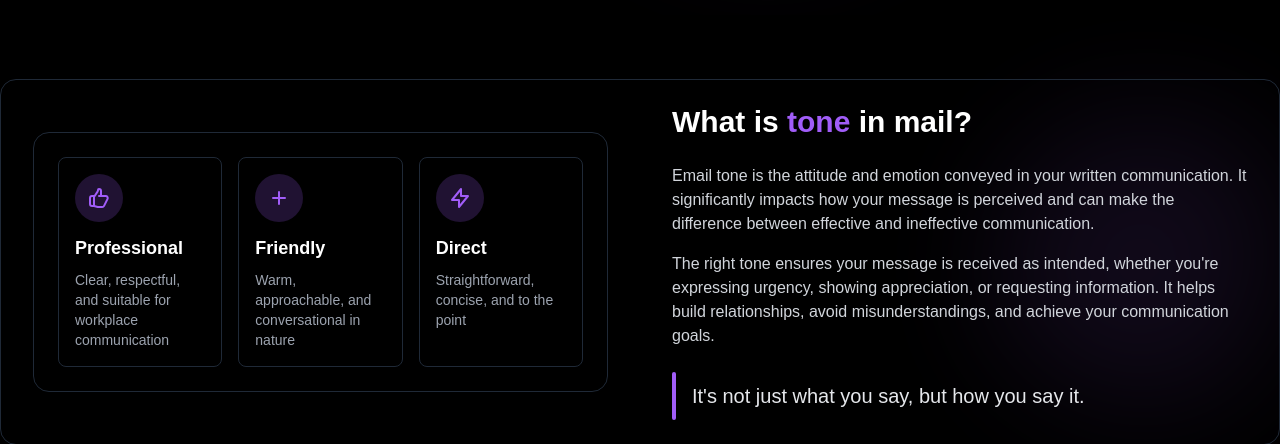
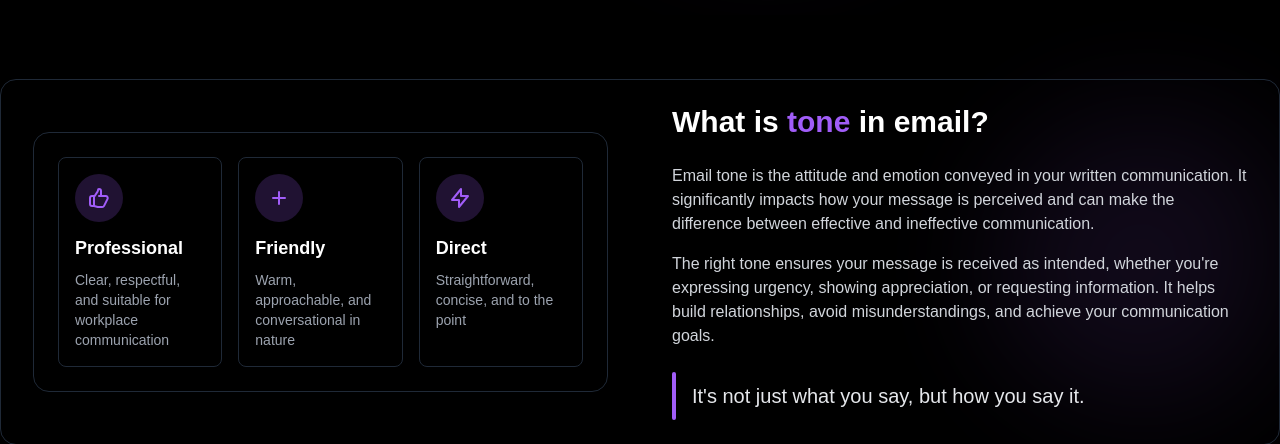
Before and after one commit to mushfikurahmaan/mailtunewebsite, a Django app: page / in a window 1280 px wide. Shown: the part 785-1229 px from the top of the page. Run offline with Django 5.2, Linux system fonts and the light colour scheme; style sheets or scripts are compiled from the project's sources.

Commit message:
Correct typos in home.html for clarity and consistency

```diff
--- a/templates/home.html
+++ b/templates/home.html
@@ -173,7 +173,7 @@
                     </div>
                 </div>
                 <div class="lg:w-1/2">
-                    <h2 class="text-3xl font-bold mb-6">What is <span class="text-primary">tone</span> in mail?</h2>
+                    <h2 class="text-3xl font-bold mb-6">What is <span class="text-primary">tone</span> in email?</h2>
                     <p class="text-gray-300 mb-4">
                         Email tone is the attitude and emotion conveyed in your written communication. It significantly impacts how your message is perceived and can make the difference between effective and ineffective communication.
                     </p>
@@ -839,7 +839,7 @@
                 <div class="bg-transparent rounded-lg border border-gray-800 p-5 hover:border-primary transition">
                     <h3 class="text-xl font-semibold mb-4">Which browsers and email clients are supported?</h3>
                     <p class="text-gray-300">
-                        Our extension works with Chrome, Firefox, Safari, and Brave browsers. It's compatible with Gmail, Outlook, Yahoo Mail, and most web-based email clients. We're continuously expanding our compatibility to support more platforms.
+                        Our extension works with Chrome, Firefox and Brave browsers. It's compatible with Gmail, Outlook, Yahoo Mail, and most web-based email clients. We're continuously expanding our compatibility to support more platforms.
                     </p>
                 </div>
 
```
